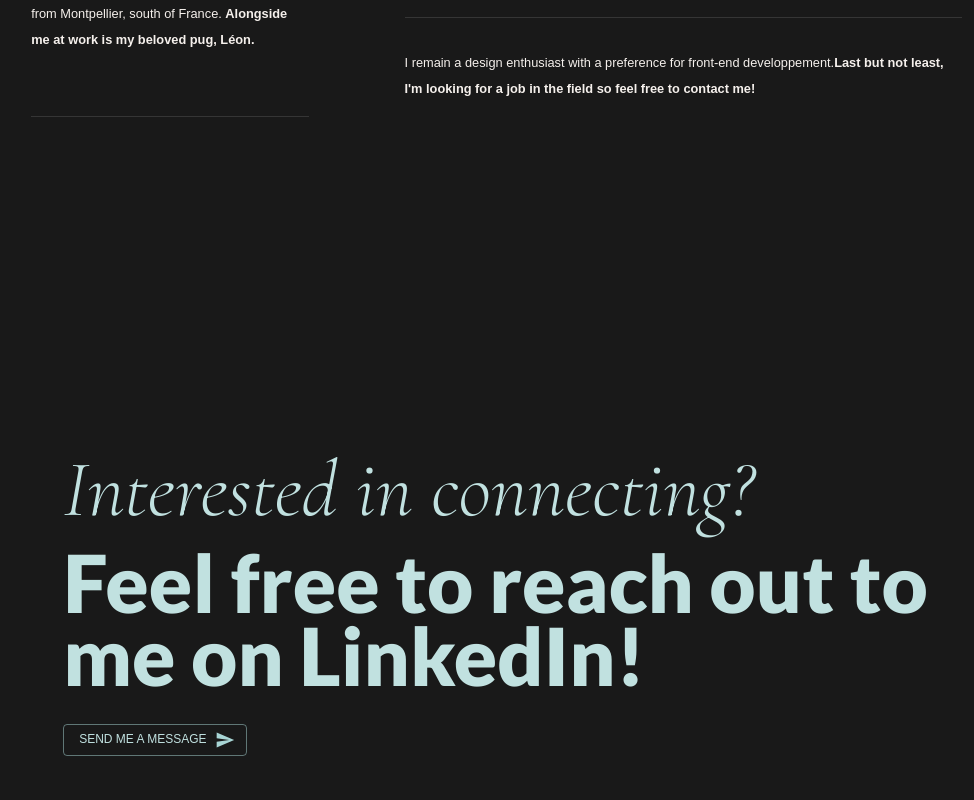
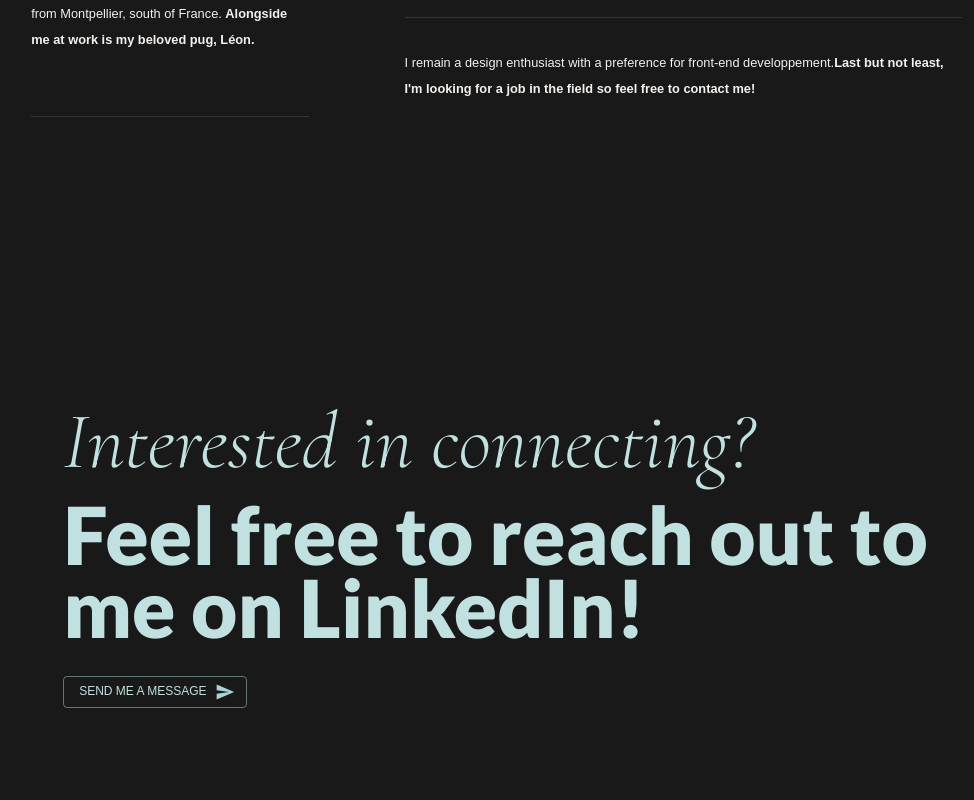
Before and after one commit to JulieChabanis/MinimalPortfolio, a React (Create React App) app: page / in a window 1280 px wide. Shown: the part 5140-5940 px from the top of the page, without its empty margins (148-1122 px from the left). Built offline with nearby package versions, Linux system fonts and the light colour scheme; a web font is replaced by a local one.

Commit message:
test padding contact section

```diff
--- a/src/components/Home/Contact/Contact.module.css
+++ b/src/components/Home/Contact/Contact.module.css
@@ -1,23 +1,22 @@
 .contactBox {
-  padding: 0rem 2rem 0rem 4rem;
+  padding: 17rem 10rem 19rem 4rem;
   width: 65%;
-  height: 100vh;
   flex-direction: column;
   justify-content: flex-start;
   align-items: flex-start;
 
   @media (max-width: 600px) {
-    padding: 12rem 2rem 10rem 2rem;
+    padding: 15rem 2rem 10rem 2rem;
     width: 100%;
   }
 
   @media (min-width: 601px) and (max-width: 1500px) {
-    padding: 20rem 5rem 20rem 2rem;
+    padding: 17rem 5rem 14rem 2rem;
     width: 100%;
   }
 
   @media (min-width: 1501px) and (max-width: 1900px) {
-    padding: 20rem 10rem 20rem 2rem;
+    padding: 17rem 10rem 14rem 2rem;
     width: 80%;
   }
 
--- a/src/components/Home/Home.jsx
+++ b/src/components/Home/Home.jsx
@@ -1,4 +1,3 @@
-import styles from "./Home.module.css";
 import React, { useRef } from 'react'
 import { Box } from "@mui/system";
 
@@ -18,7 +17,7 @@ const Home = () => {
   const FooterRef = useRef();
 
   return (
-    <Box className={styles.mainHome}>
+    <Box>
       <HeroPage ref={heropageRef}/>
       <Portfolio ref={PortfolioRef}/>
       <Resume ref={ResumeRef} />
--- a/src/components/Home/Home.module.css
+++ /dev/null
@@ -1,5 +0,0 @@
-.mainHome {
-  overflow-x: hidden;
-  width: 100%;
-  height: 100%;
-}
```
